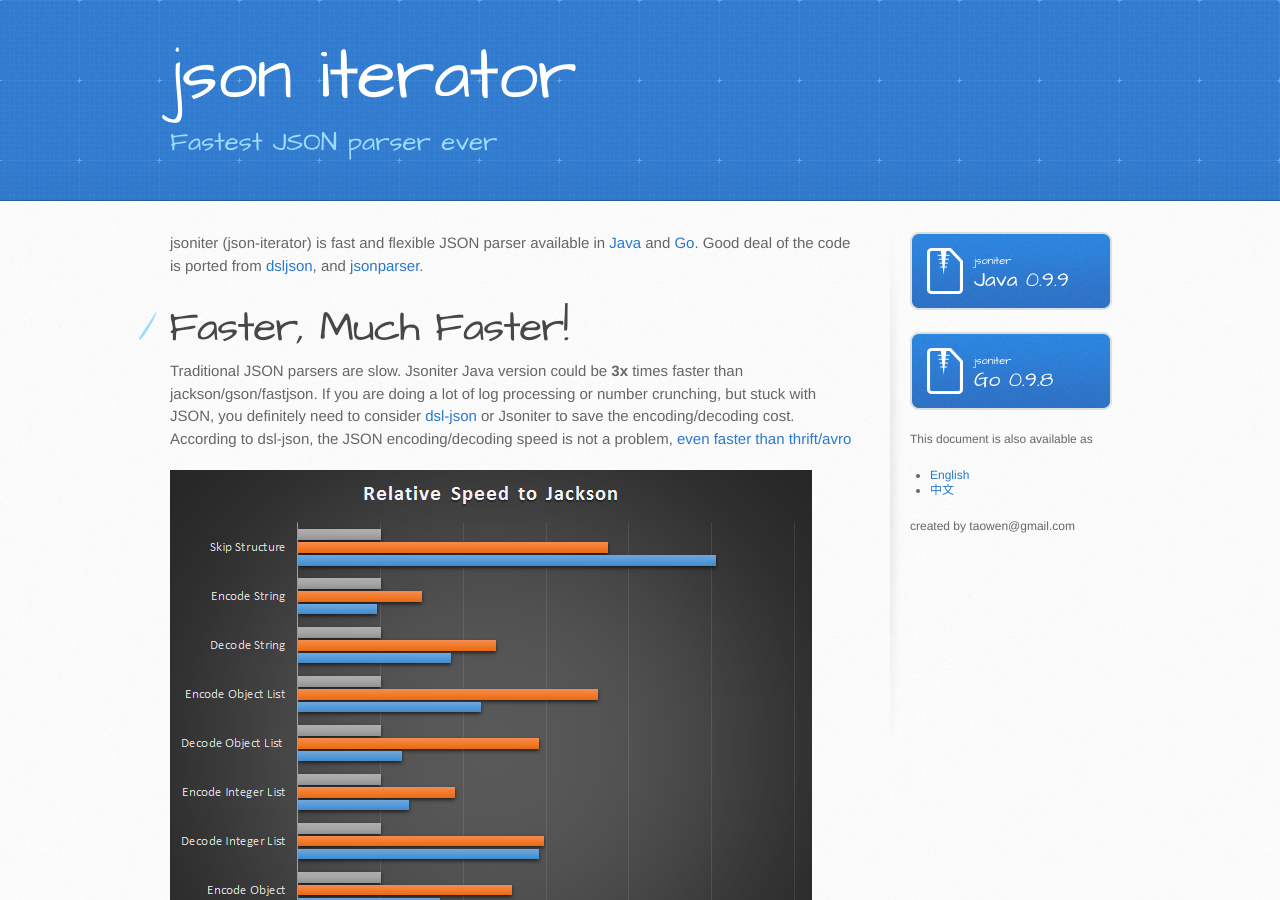
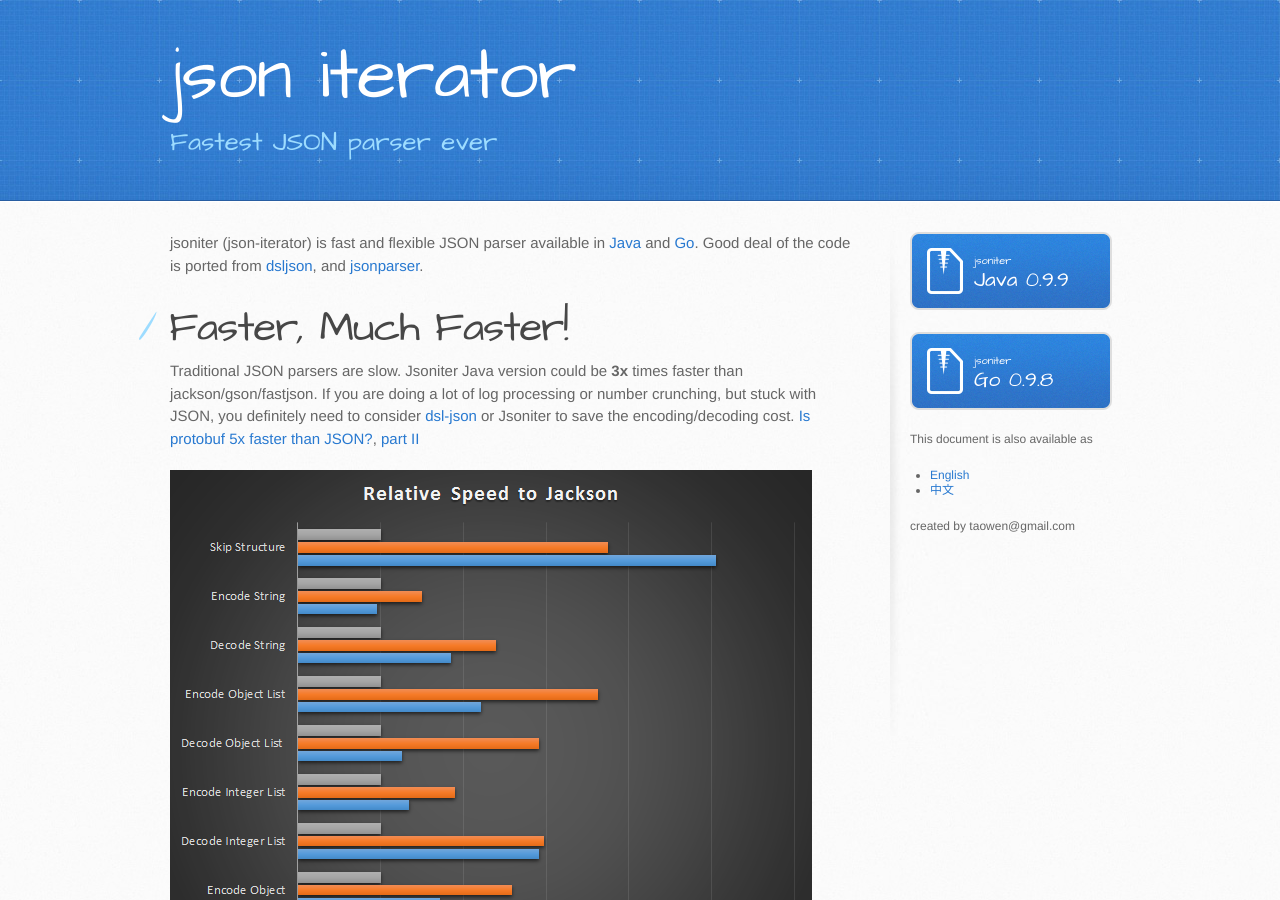
Before and after one commit to json-iterator/json-iterator.github.io, a Jekyll site: the page built from index.md, in a window 1280 px wide and 900 px high. Built offline with Jekyll 4.4.1, drawn with Linux system fonts in a browser that asks for light colours; comment, search, counter and statistics services are not loaded.

Commit message:
Update index.md

```diff
--- a/index.md
+++ b/index.md
@@ -7,7 +7,7 @@ jsoniter (json-iterator) is fast and flexible JSON parser available in [Java](ht
 
 # Faster, Much Faster!
 
-Traditional JSON parsers are slow. Jsoniter Java version could be **3x** times faster than jackson/gson/fastjson. If you are doing a lot of log processing or number crunching, but stuck with JSON, you definitely need to consider [dsl-json](https://github.com/ngs-doo/dsl-json) or Jsoniter to save the encoding/decoding cost. According to dsl-json, the JSON encoding/decoding speed is not a problem, [even faster than thrift/avro](https://www.codeproject.com/Articles/1165627/Jsoniter-JSON-is-faster-than-thrift-avro)
+Traditional JSON parsers are slow. Jsoniter Java version could be **3x** times faster than jackson/gson/fastjson. If you are doing a lot of log processing or number crunching, but stuck with JSON, you definitely need to consider [dsl-json](https://github.com/ngs-doo/dsl-json) or Jsoniter to save the encoding/decoding cost. [Is protobuf 5x faster than JSON?](https://dzone.com/articles/is-protobuf-5x-faster-than-json), [part II](https://dzone.com/articles/is-protobuf-5x-faster-than-json-part-ii)
 
 ![protobuf-vs-jsoniter](http://jsoniter.com/benchmarks/protobuf-vs-jsoniter.png)
 
```
